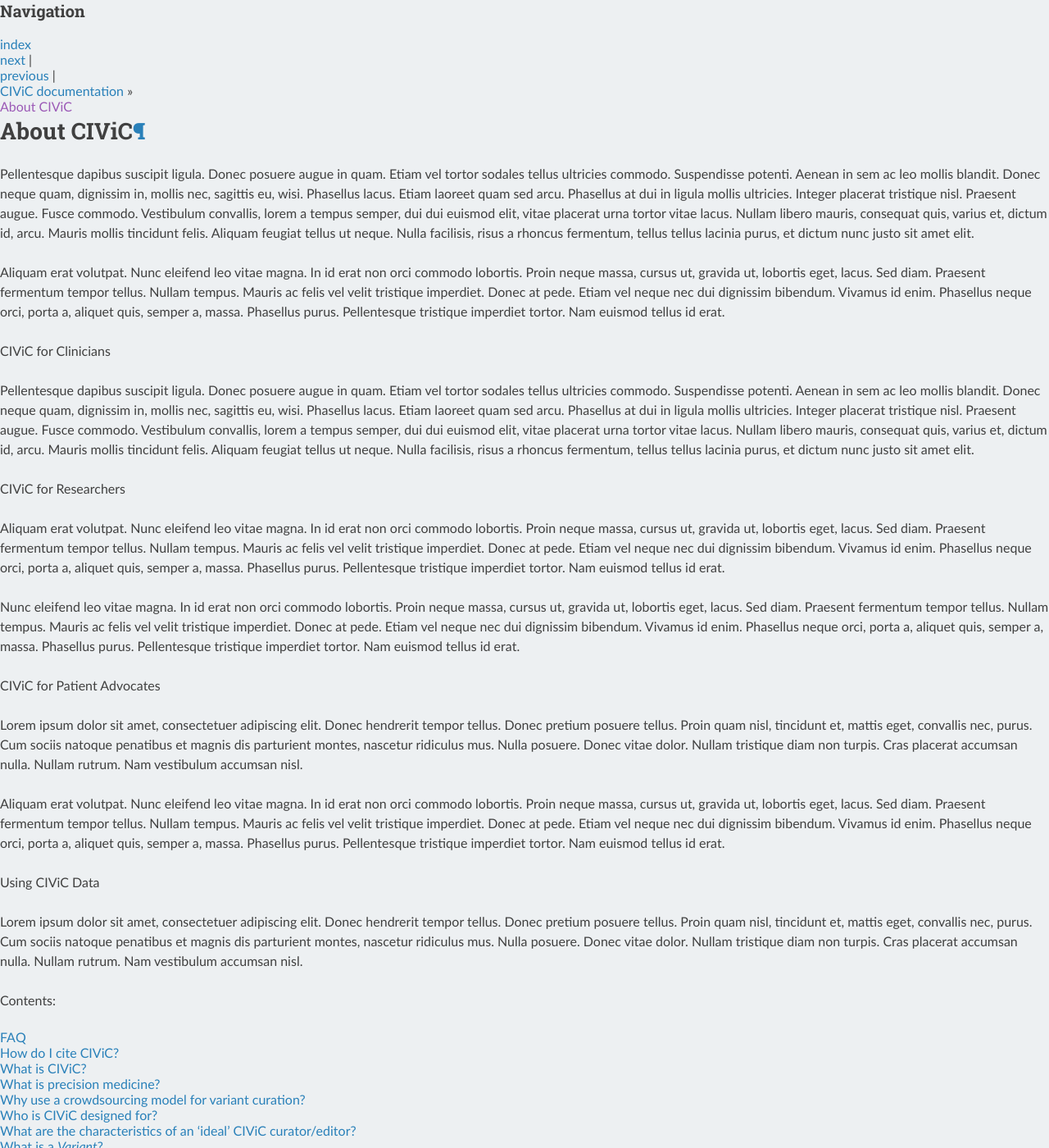
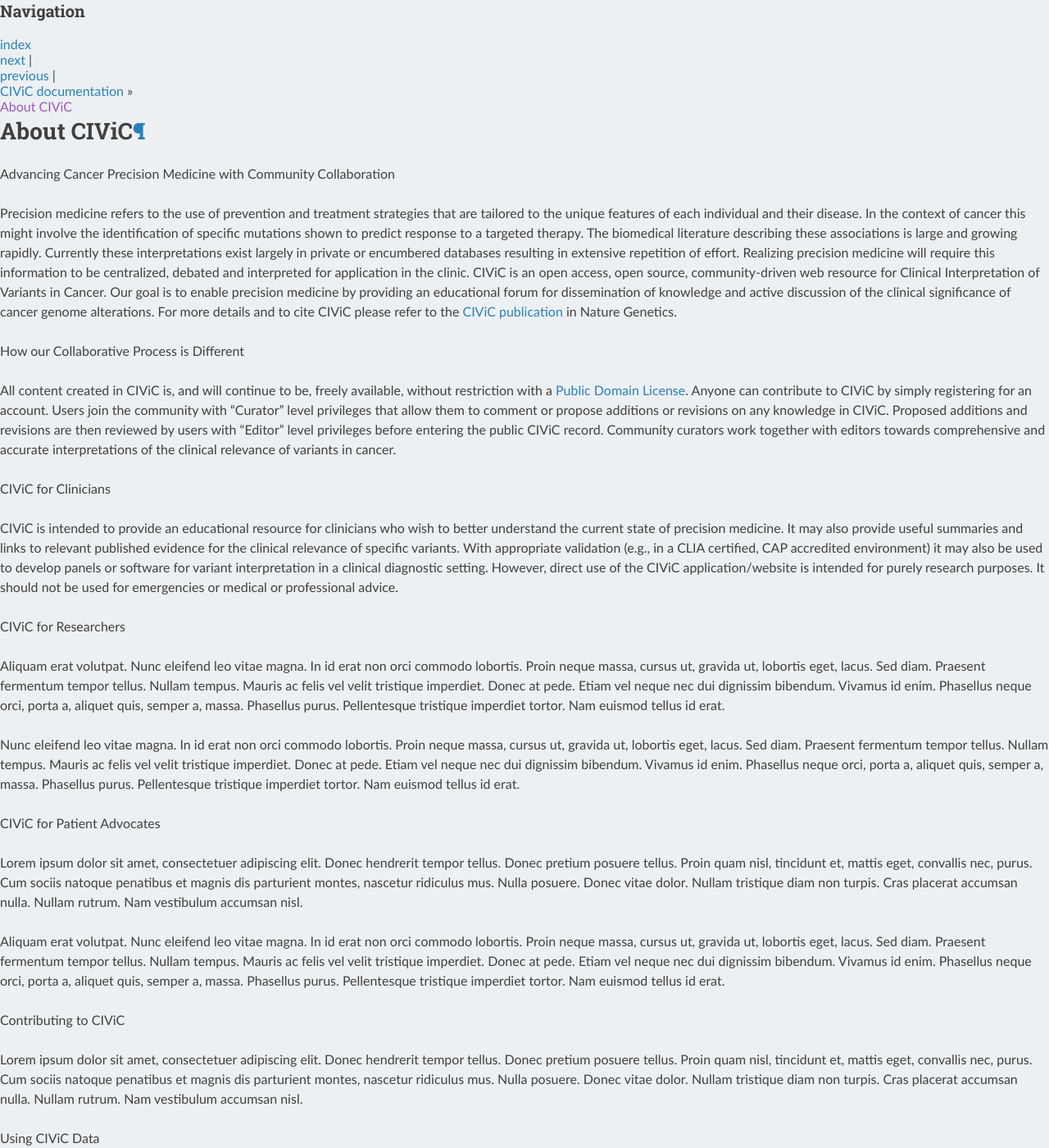
Before and after one commit to griffithlab/civic-docs, a Sphinx documentation site: the page built from docs/about.rst, in a window 1280 px wide and 1400 px high. Shown: the whole window at 82% size. Built offline with Sphinx 7.4.7 and the Read the Docs theme 2.0.0, drawn with Linux system fonts in a browser that asks for light colours; some of the changed text lies outside the part shown.

Commit message:
initial edits to main about page

```diff
--- a/docs/about.rst
+++ b/docs/about.rst
@@ -1,14 +1,17 @@
 About CIViC
 ===========
 
-Pellentesque dapibus suscipit ligula.  Donec posuere augue in quam.  Etiam vel tortor sodales tellus ultricies commodo.  Suspendisse potenti.  Aenean in sem ac leo mollis blandit.  Donec neque quam, dignissim in, mollis nec, sagittis eu, wisi.  Phasellus lacus.  Etiam laoreet quam sed arcu.  Phasellus at dui in ligula mollis ultricies.  Integer placerat tristique nisl.  Praesent augue.  Fusce commodo.  Vestibulum convallis, lorem a tempus semper, dui dui euismod elit, vitae placerat urna tortor vitae lacus.  Nullam libero mauris, consequat quis, varius et, dictum id, arcu.  Mauris mollis tincidunt felis.  Aliquam feugiat tellus ut neque.  Nulla facilisis, risus a rhoncus fermentum, tellus tellus lacinia purus, et dictum nunc justo sit amet elit.
+.. rubric:: Advancing Cancer Precision Medicine with Community Collaboration
 
-Aliquam erat volutpat.  Nunc eleifend leo vitae magna.  In id erat non orci commodo lobortis.  Proin neque massa, cursus ut, gravida ut, lobortis eget, lacus.  Sed diam.  Praesent fermentum tempor tellus.  Nullam tempus.  Mauris ac felis vel velit tristique imperdiet.  Donec at pede.  Etiam vel neque nec dui dignissim bibendum.  Vivamus id enim.  Phasellus neque orci, porta a, aliquet quis, semper a, massa.  Phasellus purus.  Pellentesque tristique imperdiet tortor.  Nam euismod tellus id erat.
+Precision medicine refers to the use of prevention and treatment strategies that are tailored to the unique features of each individual and their disease. In the context of cancer this might involve the identification of specific mutations shown to predict response to a targeted therapy. The biomedical literature describing these associations is large and growing rapidly. Currently these interpretations exist largely in private or encumbered databases resulting in extensive repetition of effort. Realizing precision medicine will require this information to be centralized, debated and interpreted for application in the clinic. CIViC is an open access, open source, community-driven web resource for Clinical Interpretation of Variants in Cancer. Our goal is to enable precision medicine by providing an educational forum for dissemination of knowledge and active discussion of the clinical significance of cancer genome alterations. For more details and to cite CIViC please refer to the `CIViC publication <http://www.nature.com/ng/journal/v49/n2/full/ng.3774.html>`_ in Nature Genetics.
+
+.. rubric:: How our Collaborative Process is Different
+
+All content created in CIViC is, and will continue to be, freely available, without restriction with a `Public Domain License <https://creativecommons.org/publicdomain/zero/1.0/>`_. Anyone can contribute to CIViC by simply registering for an account. Users join the community with "Curator" level privileges that allow them to comment or propose additions or revisions on any knowledge in CIViC. Proposed additions and revisions are then reviewed by users with "Editor" level privileges before entering the public CIViC record. Community curators work together with editors towards comprehensive and accurate interpretations of the clinical relevance of variants in cancer.
 
 .. rubric:: CIViC for Clinicians
 
-Pellentesque dapibus suscipit ligula.  Donec posuere augue in quam.  Etiam vel tortor sodales tellus ultricies commodo.  Suspendisse potenti.  Aenean in sem ac leo mollis blandit.  Donec neque quam, dignissim in, mollis nec, sagittis eu, wisi.  Phasellus lacus.  Etiam laoreet quam sed arcu.  Phasellus at dui in ligula mollis ultricies.  Integer placerat tristique nisl.  Praesent augue.  Fusce commodo.  Vestibulum convallis, lorem a tempus semper, dui dui euismod elit, vitae placerat urna tortor vitae lacus.  Nullam libero mauris, consequat quis, varius et, dictum id, arcu.  Mauris mollis tincidunt felis.  Aliquam feugiat tellus ut neque.  Nulla facilisis, risus a rhoncus fermentum, tellus tellus lacinia purus, et dictum nunc justo sit amet elit.
-
+CIViC is intended to provide an educational resource for clinicians who wish to better understand the current state of precision medicine. It may also provide useful summaries and links to relevant published evidence for the clinical relevance of specific variants. With appropriate validation (e.g., in a CLIA certified, CAP accredited environment) it may also be used to develop panels or software for variant interpretation in a clinical diagnostic setting. However, direct use of the CIViC application/website is intended for purely research purposes. It should not be used for emergencies or medical or professional advice.
 
 .. rubric:: CIViC for Researchers
 
@@ -16,19 +19,24 @@
 
 Nunc eleifend leo vitae magna.  In id erat non orci commodo lobortis.  Proin neque massa, cursus ut, gravida ut, lobortis eget, lacus.  Sed diam.  Praesent fermentum tempor tellus.  Nullam tempus.  Mauris ac felis vel velit tristique imperdiet.  Donec at pede.  Etiam vel neque nec dui dignissim bibendum.  Vivamus id enim.  Phasellus neque orci, porta a, aliquet quis, semper a, massa.  Phasellus purus.  Pellentesque tristique imperdiet tortor.  Nam euismod tellus id erat.
 
-
 .. rubric:: CIViC for Patient Advocates
 
 Lorem ipsum dolor sit amet, consectetuer adipiscing elit.  Donec hendrerit tempor tellus.  Donec pretium posuere tellus.  Proin quam nisl, tincidunt et, mattis eget, convallis nec, purus.  Cum sociis natoque penatibus et magnis dis parturient montes, nascetur ridiculus mus.  Nulla posuere.  Donec vitae dolor.  Nullam tristique diam non turpis.  Cras placerat accumsan nulla.  Nullam rutrum.  Nam vestibulum accumsan nisl.
 
 Aliquam erat volutpat.  Nunc eleifend leo vitae magna.  In id erat non orci commodo lobortis.  Proin neque massa, cursus ut, gravida ut, lobortis eget, lacus.  Sed diam.  Praesent fermentum tempor tellus.  Nullam tempus.  Mauris ac felis vel velit tristique imperdiet.  Donec at pede.  Etiam vel neque nec dui dignissim bibendum.  Vivamus id enim.  Phasellus neque orci, porta a, aliquet quis, semper a, massa.  Phasellus purus.  Pellentesque tristique imperdiet tortor.  Nam euismod tellus id erat.
 
-.. rubric:: Using CIViC Data
+.. rubric:: Contributing to CIViC
 
 Lorem ipsum dolor sit amet, consectetuer adipiscing elit.  Donec hendrerit tempor tellus.  Donec pretium posuere tellus.  Proin quam nisl, tincidunt et, mattis eget, convallis nec, purus.  Cum sociis natoque penatibus et magnis dis parturient montes, nascetur ridiculus mus.  Nulla posuere.  Donec vitae dolor.  Nullam tristique diam non turpis.  Cras placerat accumsan nulla.  Nullam rutrum.  Nam vestibulum accumsan nisl.
 
+
+.. rubric:: Using CIViC Data
+
+We provide CIViC data freely to all under the `Creative Commons Public Domain Dedication, CC0 1.0 Universal License <https://creativecommons.org/publicdomain/zero/1.0/>`_. Data can be `downloaded in bulk <https://civicdb.org/releases>`_ as tab-separated files or accessed through our fully open and :doc:`documented API <api>`.
+
+
 .. tocTree::
-   :maxdepth: 2
+   :maxdepth: 1
    :caption: Contents:
 
    about/faq
```
